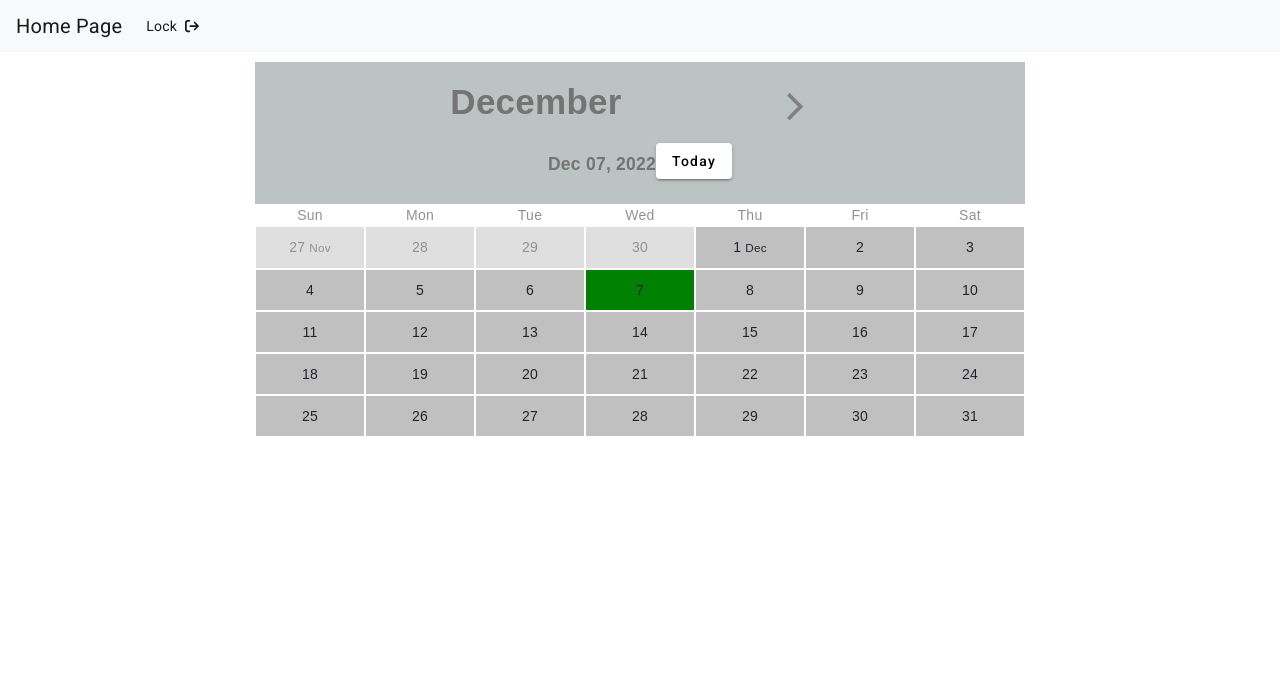
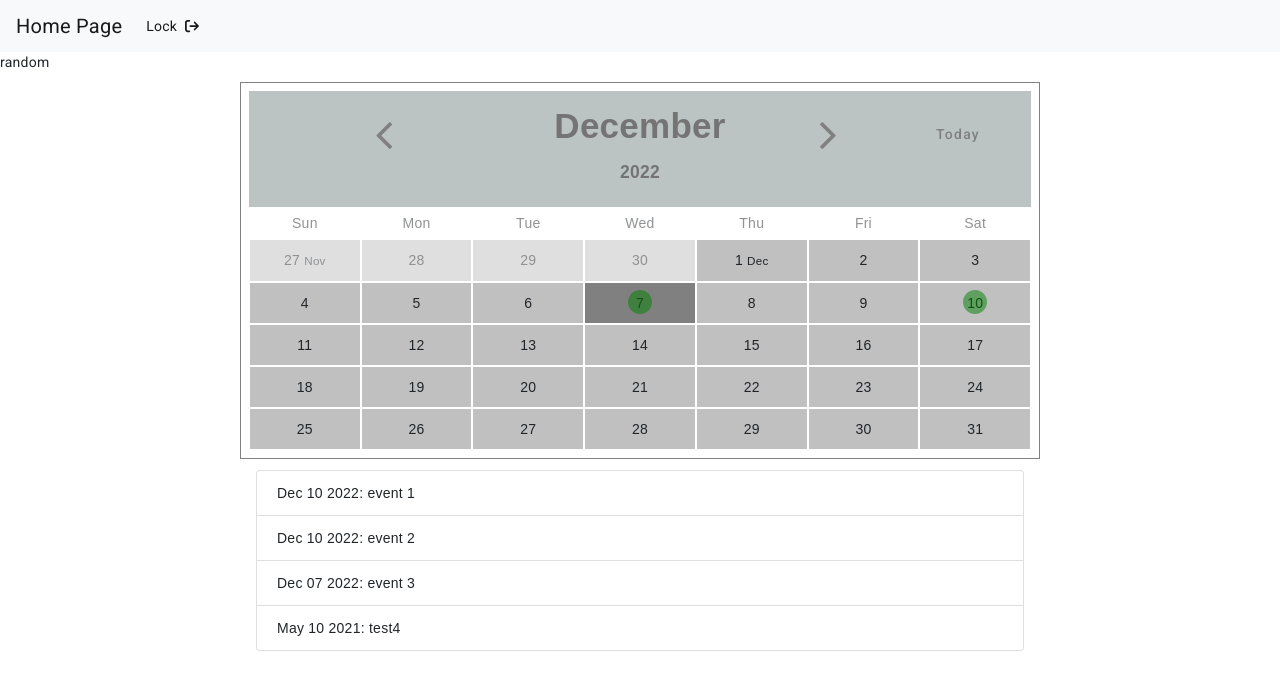
Before and after one commit to SivinSaji/angular-sample-project, an Angular app: page /calender in a window 1280 px wide. Shown: the top 690 px of the page. Built offline with nearby package versions, Linux system fonts and the light colour scheme; sample sign-in values are in the browser's storage.

Commit message:
started events in calender

```diff
--- a/src/app/calender/calender.component.html
+++ b/src/app/calender/calender.component.html
@@ -1,12 +1,27 @@
-<div class="container">
+<div mat-raised-button class="refresh" (click)="randomizeEvents()">random</div>
+<div class="container p-2">
     <div class="month">
-
-
-        <strong>{{month}}</strong>
-        <button class="rigth-button" style="margin-left: 20%;" mat-button (click)="rightSwitch()"><i style="color: grey;" class="fa fa-angle-right"></i></button>
-        <br><br>
-        <strong class="date">{{date |date: 'MMM dd, y'}}</strong>
-        <button mat-raised-button (click)="todayDate()">Today</button>
+        <div class="row">
+            <div class="col-md-4">
+                <button class="next-month-button" mat-button (click)="leftSwitch()"><i id="header-button"
+                        class="fa fa-angle-left"></i></button>
+            </div>
+            <div class="col-md-4">
+                <strong>{{month}}</strong><br><br>
+                <strong class="date">{{date |date: 'y'}}</strong>
+            </div>
+            <div class="col-md-4">
+                <div class="row">
+                    <div class="col-md-6">
+                        <button class="next-month-button" mat-button (click)="rightSwitch()"><i id="header-button"
+                                class="fa fa-angle-right"></i></button>
+                    </div>
+                    <div class="col-md-6 pl-3">
+                        <button id="header-button" mat-button (click)="todayDate()">Today</button>
+                    </div>
+                </div>
+            </div>
+        </div>
     </div>
     <div class="calendar-tile">
         <div class="headers">
@@ -15,13 +30,14 @@
         <div class="dates-wrap">
             <div class="day-cell" *ngFor="let day of allDates" [ngClass]="day.class">{{day.dateNumber}}
                 <span class="month-name">{{day.date |date:'MMM'}}</span>
+                <span class="event-mark" *ngIf="day.events"><i class="fa fa-circle"></i></span>
             </div>
         </div>
     </div>
-
-    <ul class="list-group mt-2">
-        <li class="holiday-list list-group-item active">Holiday List</li>
-        <li class="list-group-item">Christmas on 25th December</li>
-        <li class="list-group-item" *ngFor="let date of allDates">{{date}}</li>
+</div>
+<div class="container" style=" border: 1px solid #fff;">
+    <ul class="list-group">
+        <li class="list-group-item" *ngFor="let event of events">{{event.date |date: 'MMM dd y'}}: {{event.title}}
+        </li>
     </ul>
 </div>
--- a/src/app/calender/calender.component.scss
+++ b/src/app/calender/calender.component.scss
@@ -3,6 +3,7 @@
     margin: auto;
     margin-top: 10px;
     font-family: sans-serif;
+    border: 1px solid grey;
 }
 
 .month {
@@ -11,10 +12,9 @@
     font-size: 2.5em;
     color: #747474;
     padding: 25px;
-    justify-content: space-between;
 }
 
-.rigth-button{
+.next-month-button {
     font-size: 3rem;
     font-weight: 400;
 }
@@ -31,13 +31,16 @@
         width: 100%;
         border: 1px solid white;
         opacity: 0.5;
+        padding-top: 5px;
+        padding-bottom: 5px;
+        position: relative;
 
         &.cur-month {
             opacity: 1;
         }
 
         &.current-date {
-            background: green !important;
+            background: grey !important;
         }
 
         .month-name {
@@ -49,7 +52,24 @@
             .month-name {
                 display: unset;
             }
+
+            .event-mark {
+                font-size: 3.2em;
+                margin-left: 33%;
+                top: -1px;
+            }
         }
+    }
+
+    .event-mark {
+        position: absolute;
+        font-size: 2em;
+        margin-left: 39%;
+        left: 0;
+        opacity: 0.5;
+        top: 5px;
+        z-index: 3;
+        color: green;
     }
 
     .headers {
@@ -64,83 +84,16 @@
             flex: 1 0 14%;
             padding: 10px 0;
             background: silver;
+
+            .event-mark {
+                position: absolute;
+
+            }
         }
     }
 }
 
-table,
-th,
-td {
-    width: 100%;
-    table-layout: fixed;
-    text-align: center;
-    font-size: 17px;
-    border-collapse: collapse;
-    border: 1px solid #fff;
+
+#header-button {
+    color: grey;
 }
-
-tr,
-th {
-    padding: 15px;
-}
-
-td {
-    padding-left: 25px;
-    padding-right: 25px;
-    padding-top: 35px;
-    padding-bottom: 35px;
-}
-
-th {
-    color: #fff;
-    background: #747474;
-}
-
-td {
-    background: #bbc4c2;
-}
-
-td:hover {
-    background: #747474;
-}
-
-.sunday {
-    color: red;
-    font-weight: bold;
-}
-
-.sunday-week {
-    color: red;
-}
-
-.holiday {
-    color: #000;
-    font-size: x-small;
-}
-
-#holiday {
-    padding-top: 25px;
-    padding-bottom: 25px;
-}
-
-.holiday-list {
-    border: #000;
-    background: #747474;
-}
-
-
-@media screen and (max-width: 650px) {
-
-    /*Hide in medium Devices*/
-    .holiday {
-        display: none;
-    }
-}
-
-@media screen and (min-width: 650px) {
-
-    /*Hide in small Devices*/
-    .list-group {
-        display: none;
-    }
-}
--- a/src/app/calender/calender.component.ts
+++ b/src/app/calender/calender.component.ts
@@ -11,13 +11,13 @@ export class CalenderComponent {
   month: string = '';
   weekDays: string[] = ['Sun', 'Mon', 'Tue', 'Wed', 'Thu', 'Fri', 'Sat'];
   monthArray: string[] = ['January', 'February', 'March', 'April', 'May', 'June', 'July', 'August', 'September', 'October', 'November', 'December'];
-
   allDates: any = [];
-  events: any = [];
+  events: any = [{ date: 1670636748000, title: 'event 1' }, { date: 1670635748000, title: 'event 2' }, { date: 1670436748000, title: 'event 3' }, { date: 1620636748000, title: 'test4' }];
 
   ngOnInit(): void {
     this.dateFunction();
   }
+
   public dateFunction() {
     this.today = new Date();
     this.allDates = [];
@@ -25,37 +25,70 @@ export class CalenderComponent {
 
     const lastDay: any = new Date(this.date.getFullYear(), this.date.getMonth() + 1, 0);
     const firstDay: any = new Date(this.date.getFullYear(), this.date.getMonth(), 1);
-    const prevLastDay: any = new Date(this.date.getFullYear(), this.date.getMonth(), 0);
+    const prevMonthLastDay: any = new Date(this.date.getFullYear(), this.date.getMonth(), 0);
     const firstDayIndex = firstDay.getDay();
     const lastDayIndex = lastDay.getDay();
     const todayString: string = this.today.toDateString();
-    const calculatedDate: Date = new Date(this.date.getFullYear(), this.date.getMonth(), 30);
 
     let isFirstClass = ' first-of-month';
     for (let x = firstDayIndex; x > 0; x--) {
-      const dateVal = prevLastDay.getDate() - x + 1;
+      const dateVal = prevMonthLastDay.getDate() - x + 1;
       const calculatedDate: Date = new Date(this.date.getFullYear(), this.date.getMonth() - 1, dateVal);
-      const dateClass: string = (calculatedDate.toDateString() === todayString) ? ' current-date' : '';
-      this.allDates.push({ class: 'prev-month' + dateClass + isFirstClass, dateNumber: dateVal, date: calculatedDate });
+      const calculatedDateString: string = calculatedDate.toDateString();
+      const dateClass: string = (calculatedDateString === todayString) ? ' current-date' : '';
+      this.allDates.push({ class: 'prev-month' + dateClass + isFirstClass, dateNumber: dateVal, date: calculatedDate, dateString: calculatedDateString });
       isFirstClass = '';
     }
 
     isFirstClass = ' first-of-month';
     const lastDateOfMonth: number = lastDay.getDate();
+
     for (let i = 1; i <= lastDateOfMonth; i++) {
       const calculatedDate: Date = new Date(this.date.getFullYear(), this.date.getMonth(), i);
-      const dateClass: string = (calculatedDate.toDateString() === todayString) ? ' current-date' : '';
-      this.allDates.push({ class: 'cur-month' + dateClass + isFirstClass, dateNumber: i, date: calculatedDate });
+      const calculatedDateString: string = calculatedDate.toDateString();
+      const dateClass: string = (calculatedDateString === todayString) ? ' current-date' : '';
+      const dateOject: any = { class: 'cur-month' + dateClass + isFirstClass, dateNumber: i, date: calculatedDate, dateString: calculatedDateString };
+
+      this.allDates.push(dateOject);
       isFirstClass = '';
     }
 
     isFirstClass = ' first-of-month';
     for (let j = 1; j < (7 - lastDayIndex); j++) {
       const calculatedDate: Date = new Date(this.date.getFullYear(), this.date.getMonth() + 1, j);
-      const dateClass: string = (calculatedDate.toDateString() === todayString) ? ' current-date' : '';
-      this.allDates.push({ class: 'next-month' + dateClass + isFirstClass, dateNumber: j, date: calculatedDate });
+      const calculatedDateString: string = calculatedDate.toDateString();
+      const dateClass: string = (calculatedDateString === todayString) ? ' current-date' : '';
+      this.allDates.push({ class: 'next-month' + dateClass + isFirstClass, dateNumber: j, date: calculatedDate, dateString: calculatedDateString });
       isFirstClass = '';
     }
+
+    this.injectEventsToCalendar();
+  }
+
+  injectEventsToCalendar(): void {
+    const eventDictionary: any = {};
+    for (const event of this.events) {
+      const dateTime: Date = new Date(event.date);
+      const eventDateString: string = dateTime.toDateString();
+      eventDictionary[eventDateString] = event.title;
+    }
+
+    for (const dateObject of this.allDates) {
+      dateObject.events = eventDictionary && eventDictionary[dateObject.dateString];
+    }
+  }
+
+  randomizeEvents(): void {
+    const tempEvents: any = [];
+    const count: number = Math.round(Math.random() * 10);
+    const dateOffset: number = Math.round(Math.random() * 15);
+
+    for (let i = 0; i < count; i++) {
+      tempEvents.push({ date: new Date(this.date.getFullYear(), this.date.getMonth(), dateOffset * (i + 1)), title: 'Event ' + i });
+    }
+
+    this.events = tempEvents;
+    this.injectEventsToCalendar();
   }
 
   leftSwitch(): void {
```
